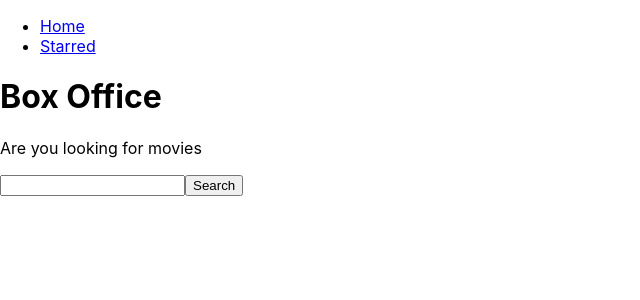
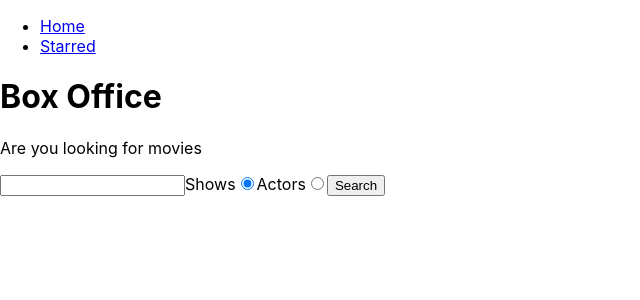
Before and after one commit to Gbirla06/box-office-app, a React (Create React App) app: page / in a window 1280 px wide. Shown: the top 300 px of the page, without its empty margins (0-640 px from the left). Built offline with nearby package versions, Linux system fonts and the light colour scheme.

Commit message:
Added search option for actor

```diff
--- a/src/Api/tvmaz.js
+++ b/src/Api/tvmaz.js
@@ -8,3 +8,4 @@
 };
 
 export const searchForShows = (query) => apiGet(`/search/shows?q=${query}`);
+export const searchForPeople = (query) => apiGet(`/search/people?q=${query}`);
--- a/src/Pages/Home.jsx
+++ b/src/Pages/Home.jsx
@@ -1,10 +1,12 @@
 import { useState } from "react";
-import { searchForShows } from "./../../src/Api/tvmaz";
+import { searchForShows, searchForPeople } from "./../../src/Api/tvmaz";
 const Home = () => {
   const [searchStr, setSearchStr] = useState("");
   const [apiData, setApiData] = useState(null);
   const [apiDataError, setApiDataError] = useState(null);
+  const [searchOption, setSearchOption] = useState("shows");
 
+  console.log(searchOption);
   const onSearchInputChange = (ev) => {
     setSearchStr(ev.target.value);
   };
@@ -14,20 +16,31 @@
 
     try {
       setApiDataError(null);
-      const result = await searchForShows(searchStr);
-      setApiData(result);
+      if(searchOption=== 'shows'){
+        const result = await searchForShows(searchStr);
+        setApiData(result);
+      }
+      else{
+        const result = await searchForPeople(searchStr);
+        setApiData(result);
+      }
     } catch (error) {
       setApiDataError(error);
     }
+  };
+  const onRadioChange = (ev) => {
+    setSearchOption(ev.target.value);
   };
   const renderApiData = () => {
     if (apiDataError) {
       return <div>Error occured : {apiDataError.message}</div>;
     }
     if (apiData) {
-      return apiData.map((data) => (
+      return apiData[0].show ? (apiData.map((data) => (
         <div key={data.show.id}>{data.show.name}</div>
-      ));
+      ))) : (apiData.map((data) => (
+        <div key={data.person.id}>{data.person.name}</div>
+      )))
     }
     return null;
   };
@@ -35,6 +48,28 @@
     <div>
       <form onSubmit={onSearch}>
         <input type="text" value={searchStr} onChange={onSearchInputChange} />
+
+        <label>
+          Shows
+          <input
+            type="radio"
+            name="search-option"
+            value="shows"
+            checked={searchOption === "shows"}
+            onChange={onRadioChange}
+          />
+        </label>
+        <label>
+          Actors
+          <input
+            type="radio"
+            name="search-option"
+            value="actors"
+            checked={searchOption === "actors"}
+            onChange={onRadioChange}
+          />
+        </label>
+
         <button type="submit">Search</button>
       </form>
 
```
